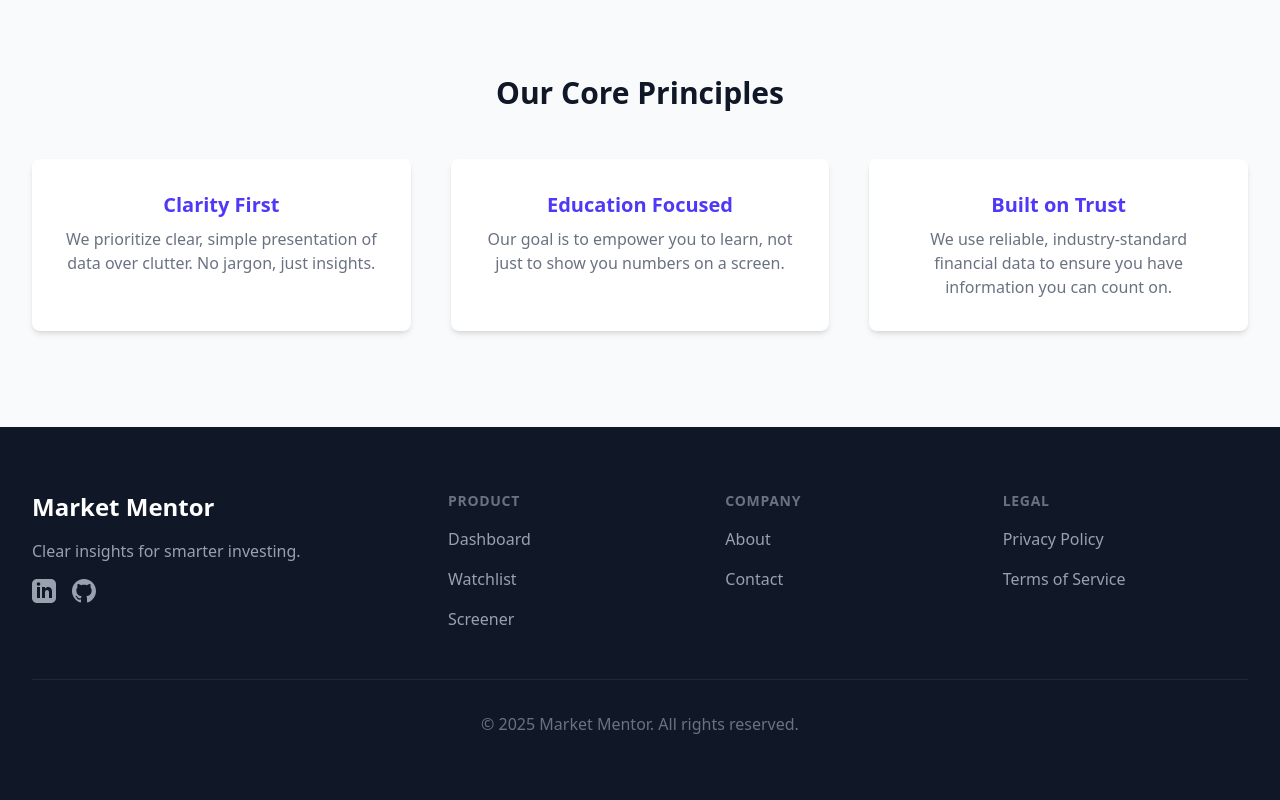
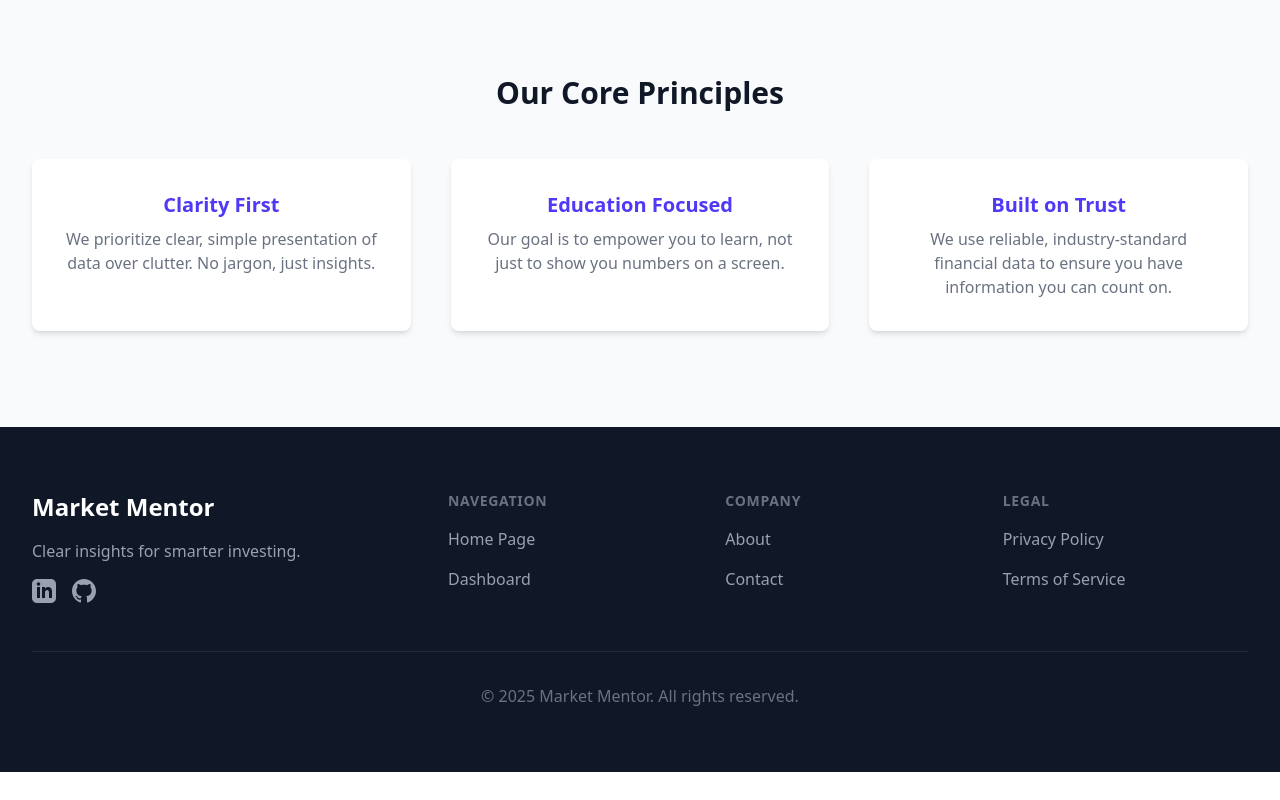
Before and after one commit to owenakers/Market-Mentor, a React (Vite) app in the folder frontend/: page /about in a window 1280 px wide. Shown: the part 1129-1929 px from the top of the page. After the commit the page ends 1901 px from the top, so only its background shows below. Built offline with nearby package versions, Linux system fonts and the light colour scheme.

Commit message:
took links off footer and added hover effects to buttons

```diff
--- a/frontend/src/components/Sections/CTASection.tsx
+++ b/frontend/src/components/Sections/CTASection.tsx
@@ -88,7 +88,7 @@ export default function CTASection() {
 
         <motion.div variants={itemVariants} className="mt-10">
           <Link to="/register">
-            <button className="bg-indigo-600 text-white font-semibold px-8 py-4 rounded-lg hover:bg-indigo-700 transition duration-300 text-lg shadow-lg transform hover:scale-105">
+            <button className="bg-indigo-600 text-white font-semibold px-8 py-4 rounded-lg hover:bg-indigo-700 transition duration-300 text-lg shadow-lg transform hover:cursor-pointer hover:scale-105">
               Get Started for Free
             </button>
           </Link>
--- a/frontend/src/components/Sections/Footer.tsx
+++ b/frontend/src/components/Sections/Footer.tsx
@@ -41,11 +41,10 @@ export function Footer() {
           {/* Links Section */}
           <div className="lg:col-span-2 grid grid-cols-2 sm:grid-cols-3 gap-8">
             <div>
-              <h4 className="text-sm font-semibold text-gray-500 tracking-wider uppercase">Product</h4>
+              <h4 className="text-sm font-semibold text-gray-500 tracking-wider uppercase">Navegation</h4>
               <ul className="mt-4 space-y-4">
+                <li><Link to="/" className={linkStyles} onClick={() => window.scrollTo({ top: 0 })}>Home Page</Link></li>
                 <li><Link to="/dashboard" className={linkStyles} onClick={() => window.scrollTo({ top: 0 })}>Dashboard</Link></li>
-                <li><Link to="/watchlist" className={linkStyles} onClick={() => window.scrollTo({ top: 0 })}>Watchlist</Link></li>
-                <li><Link to="/screener" className={linkStyles} onClick={() => window.scrollTo({ top: 0 })}>Screener</Link></li>
               </ul>
             </div>
             <div>
--- a/frontend/src/components/Sections/HeroSection.tsx
+++ b/frontend/src/components/Sections/HeroSection.tsx
@@ -65,7 +65,7 @@ export default function HeroSection() {
         </motion.p>
         <motion.div variants={itemVariants} className="mt-10">
           <Link to="/register">
-            <button className="bg-indigo-500 text-white font-semibold px-8 py-4 rounded-lg hover:bg-indigo-600 transition text-lg shadow-lg">
+            <button className="bg-indigo-500 text-white font-semibold px-8 py-4 rounded-lg hover:bg-indigo-600 hover:cursor-pointer transition text-lg shadow-lg">
               Get Started for Free
             </button>
           </Link>
--- a/frontend/src/components/Sections/PortfolioSection.tsx
+++ b/frontend/src/components/Sections/PortfolioSection.tsx
@@ -105,7 +105,7 @@ export default function PortfolioSection() {
               <Link to="/register">
                 <motion.button
                   whileHover={{ scale: 1.05, boxShadow: "0px 8px 20px rgba(99, 102, 241, 0.4)" }}
-                  className="bg-indigo-600 text-white font-semibold px-8 py-3 rounded-lg text-lg shadow-md transition"
+                  className="bg-indigo-600 text-white font-semibold px-8 py-3 rounded-lg text-lg shadow-md transition hover:cursor-pointer"
                 >
                   Start Analyzing
                 </motion.button>
```
